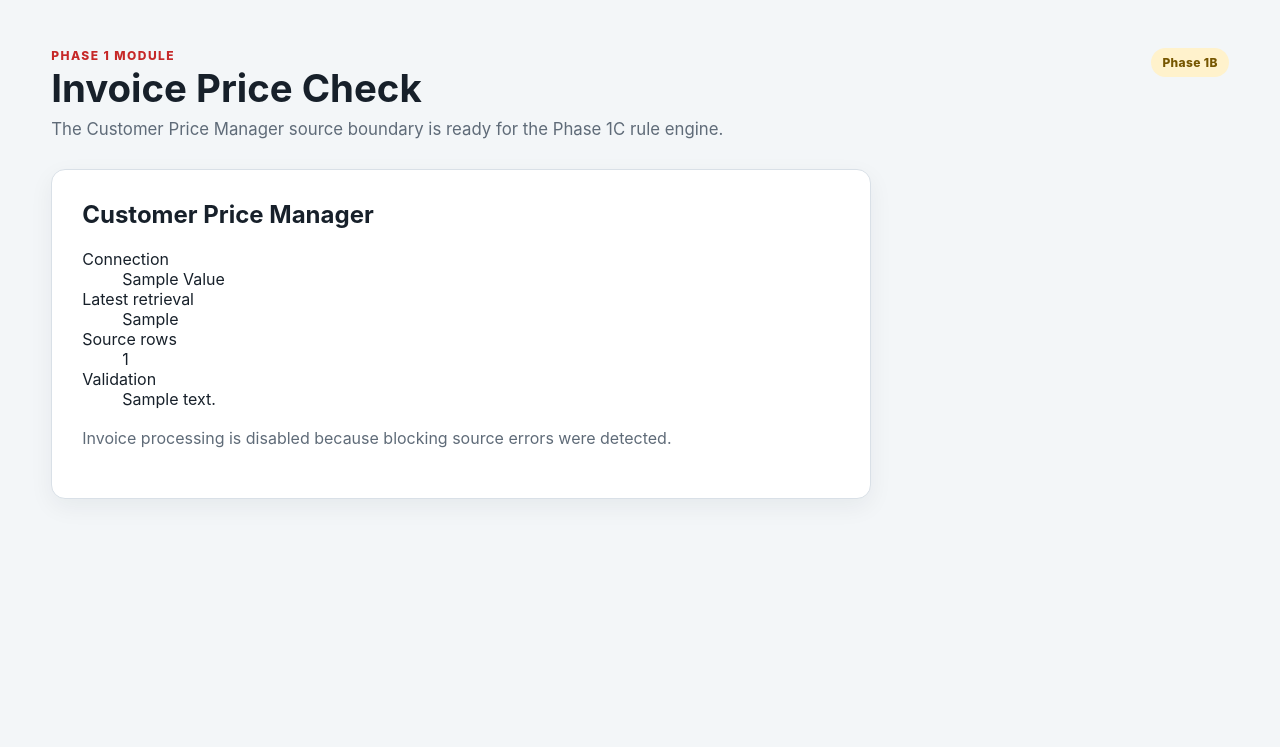
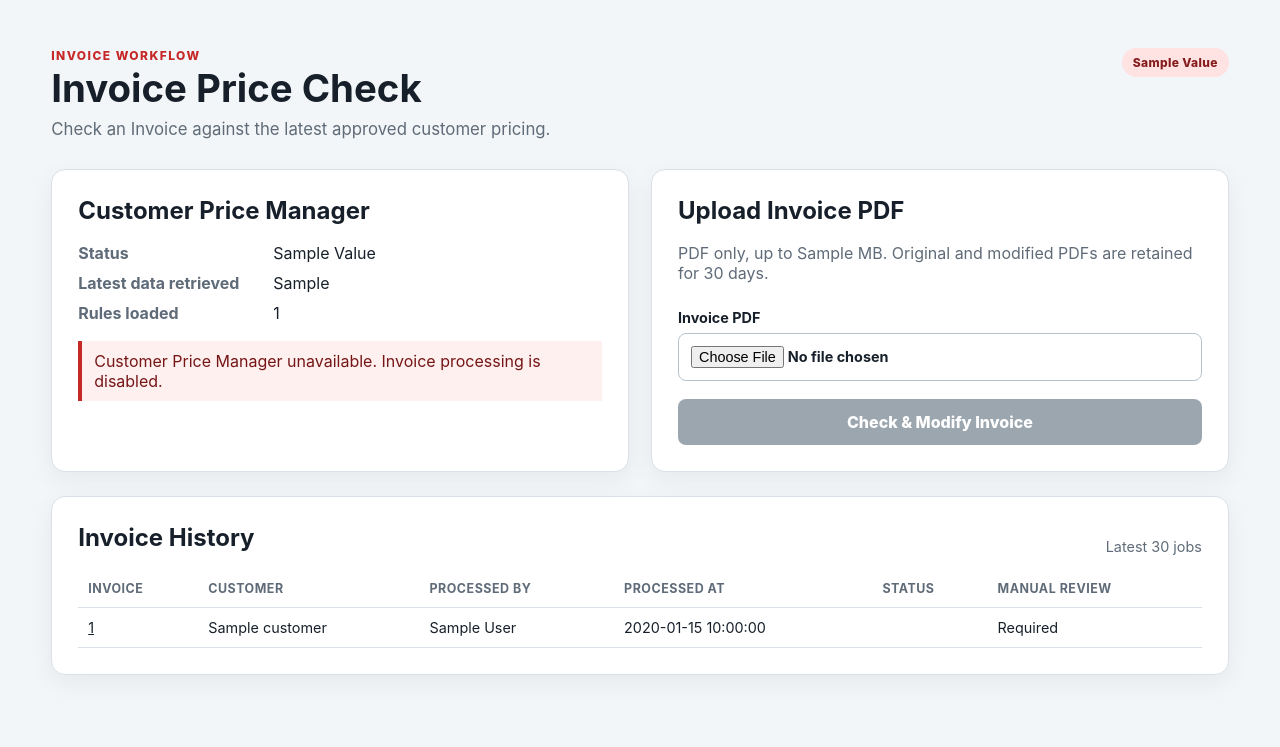
Before and after one commit to BoomUp-git/BoomUp-Work-Platform, a FastAPI app: template app/templates/invoice_price_check.html in a window 1280 px wide. Shown: the part 68-815 px from the top of the page. Before the commit the page ends 567 px from the top, so only its background shows below. Run offline with FastAPI, Linux system fonts and the light colour scheme; the template is opened without the code that fills it: most values are stand-ins (such as "Sample title", 1, 10 or a date in 2020).

Commit message:
feat: add end-to-end invoice price check workflow

```diff
--- a/app/config.py
+++ b/app/config.py
@@ -42,6 +42,9 @@ class Settings:
     google_service_account_file: str | None = None
     google_customer_price_spreadsheet_id: str = ""
     customer_price_cache_ttl_seconds: int = 60
+    invoice_storage_dir: str = "storage/invoices"
+    invoice_max_upload_bytes: int = 20 * 1024 * 1024
+    work_platform_version: str = "development"
 
     @property
     def production(self) -> bool:
@@ -79,4 +82,7 @@ class Settings:
                 "GOOGLE_CUSTOMER_PRICE_SPREADSHEET_ID", ""
             ).strip(),
             customer_price_cache_ttl_seconds=_positive_int("CUSTOMER_PRICE_CACHE_TTL_SECONDS", 60),
+            invoice_storage_dir=os.getenv("INVOICE_STORAGE_DIR", "storage/invoices").strip(),
+            invoice_max_upload_bytes=_positive_int("INVOICE_MAX_UPLOAD_BYTES", 20 * 1024 * 1024),
+            work_platform_version=os.getenv("WORK_PLATFORM_VERSION", "development").strip(),
         )
--- a/app/modules/invoice_price_check/routes.py
+++ b/app/modules/invoice_price_check/routes.py
@@ -1,15 +1,182 @@
-from fastapi import APIRouter, Depends, Request
-from fastapi.responses import HTMLResponse
+from __future__ import annotations
 
-from app.auth.dependencies import current_session
+import json
+import logging
+import secrets
+import subprocess
+from datetime import timedelta
+from decimal import Decimal
+from pathlib import Path
+
+import pymupdf
+from fastapi import APIRouter, Depends, File, Form, HTTPException, Request, UploadFile
+from fastapi.responses import FileResponse, HTMLResponse, RedirectResponse
+from sqlalchemy import desc, select
+from sqlalchemy.orm import Session
+
+from app.auth.dependencies import current_session, get_db
 from app.integrations.customer_price.diagnostics import source_diagnostics
-from app.models import AuthSession
+from app.models import AuthSession, InvoiceJob, InvoiceJobStatus, UserRole, utc_now
+from app.modules.invoice_price_check.rule_engine import VisualIntent
 
 router = APIRouter(prefix="/invoice-price-check")
+log = logging.getLogger(__name__)
+RULE_ENGINE_VERSION = "phase1c-v1"
+RETENTION_DAYS = 30
+
+
+def _storage_root(request: Request) -> Path:
+    root = Path(request.app.state.settings.invoice_storage_dir).resolve()
+    root.mkdir(parents=True, exist_ok=True)
+    return root
+
+
+def _safe_path(root: Path, reference: str) -> Path:
+    path = (root / reference).resolve()
+    if root != path and root not in path.parents:
+        raise HTTPException(status_code=404, detail="File not found")
+    return path
+
+
+def _cleanup_expired(db: Session, root: Path) -> None:
+    jobs = db.scalars(
+        select(InvoiceJob).where(InvoiceJob.retention_expires_at <= utc_now())
+    ).all()
+    changed = False
+    for job in jobs:
+        for reference in (job.original_file_ref, job.output_file_ref):
+            if not reference:
+                continue
+            path = _safe_path(root, reference)
+            if path.is_file():
+                path.unlink()
+            changed = True
+        job.original_file_ref = "expired"
+        job.output_file_ref = None
+    if changed:
+        db.commit()
+
+
+def _visible_jobs(db: Session, session: AuthSession):
+    query = select(InvoiceJob).order_by(desc(InvoiceJob.created_at)).limit(30)
+    if session.user.role is not UserRole.ADMIN:
+        query = query.where(InvoiceJob.operator_id == session.user_id)
+    return db.scalars(query).all()
+
+
+def _job(db: Session, session: AuthSession, job_id: str) -> InvoiceJob:
+    job = db.get(InvoiceJob, job_id)
+    if job is None or (
+        session.user.role is not UserRole.ADMIN and job.operator_id != session.user_id
+    ):
+        raise HTTPException(status_code=404, detail="Invoice job not found")
+    return job
+
+
+def _money(value: Decimal) -> str:
+    return f"${value:.2f}"
+
+
+def _platform_version(request: Request) -> str:
+    configured = request.app.state.settings.work_platform_version
+    if configured != "development":
+        return configured
+    try:
+        completed = subprocess.run(
+            ["git", "rev-parse", "--short", "HEAD"],
+            cwd=Path(__file__).resolve().parents[3],
+            check=True,
+            capture_output=True,
+            text=True,
+            timeout=2,
+        )
+        return completed.stdout.strip()[:64] or "development"
+    except (OSError, subprocess.SubprocessError):
+        return "development"
+
+
+def _discount(value: Decimal | None) -> str:
+    return "-" if value is None else f"{value.normalize():f}%"
+
+
+def _payload(result) -> dict:
+    lines = result.decision.lines
+    return {
+        "accounting": result.accounting.__dict__,
+        "price_changes": [
+            {
+                "sku": line.sku,
+                "original": _money(line.original_price),
+                "final": _money(line.final_price),
+            }
+            for line in lines
+            if line.price_changed
+        ],
+        "carton": [
+            {
+                "sku": line.sku,
+                "price": _money(line.final_price),
+                "changed": line.price_changed,
+                "original": _money(line.original_price),
+            }
+            for line in lines
+            if line.carton
+        ],
+        "discount": [
+            {
+                "sku": line.sku,
+                "original": _discount(line.original_discount),
+                "final": _discount(line.final_discount),
+                "no_discount": VisualIntent.NO_DISCOUNT in line.visual_intents,
+            }
+            for line in lines
+            if VisualIntent.DISCOUNT in line.visual_intents
+            or VisualIntent.NO_DISCOUNT in line.visual_intents
+            or line.discount_changed
+        ],
+        "notes": [
+            {"sku": line.sku, "notes": line.notes} for line in lines if line.notes
+        ],
+        "manual_review": [
+            {
+                "sku": line.sku,
+                "invoice_price": _money(line.original_price),
+                "invoice_discount": _discount(line.original_discount),
+                "matching_rule": line.match_type or line.match_status.value,
+                "reason": line.manual_review_reason,
+                "decision_required": line.decision_required,
+                "candidates": [
+                    {
+                        "price_id": candidate.price_id,
+                        "item_rule": candidate.item_rule,
+                        "match_type": candidate.match_type,
+                        "price": "Blank" if candidate.price is None else _money(candidate.price),
+                        "price_type": candidate.price_type,
+                        "discount": (
+                            "NO DISC"
+                            if candidate.no_discount
+                            else _discount(candidate.discount_value)
+                            if candidate.has_discount
+                            else "Invoice discount retained"
+                        ),
+                    }
+                    for candidate in line.candidates
+                ],
+            }
+            for line in lines
+            if line.manual_review
+        ],
+    }
 
 
 @router.get("", response_class=HTMLResponse)
-def invoice_shell(request: Request, session: AuthSession = Depends(current_session)):
+def invoice_page(
+    request: Request,
+    session: AuthSession = Depends(current_session),
+    db: Session = Depends(get_db),
+):
+    root = _storage_root(request)
+    _cleanup_expired(db, root)
     return request.app.state.templates.TemplateResponse(
         request=request,
         name="invoice_price_check.html",
@@ -17,5 +184,120 @@ def invoice_shell(request: Request, session: AuthSession = Depends(current_sessi
             "user": session.user,
             "session": session,
             "source_health": source_diagnostics(request),
+            "jobs": _visible_jobs(db, session),
+            "max_mb": request.app.state.settings.invoice_max_upload_bytes // (1024 * 1024),
         },
     )
+
+
+@router.post("/process")
+async def process_invoice(
+    request: Request,
+    csrf_token: str = Form(...),
+    invoice_pdf: UploadFile = File(...),
+    session: AuthSession = Depends(current_session),
+    db: Session = Depends(get_db),
+):
+    if not secrets.compare_digest(session.csrf_token, csrf_token):
+        raise HTTPException(status_code=400, detail="Invalid CSRF token")
+    service = request.app.state.invoice_price_check_service
+    if service is None:
+        raise HTTPException(status_code=503, detail="Customer Price Manager unavailable")
+    filename = Path(invoice_pdf.filename or "").name
+    if not filename or Path(filename).suffix.casefold() != ".pdf":
+        raise HTTPException(status_code=400, detail="Upload a PDF file")
+    if invoice_pdf.content_type not in {"application/pdf", "application/octet-stream"}:
+        raise HTTPException(status_code=400, detail="Upload a PDF file")
+
+    job = InvoiceJob(
+        operator_id=session.user_id,
+        original_filename=filename[:255],
+        original_file_ref="pending",
+        rule_engine_version=RULE_ENGINE_VERSION,
+        platform_version=_platform_version(request),
+        status=InvoiceJobStatus.PROCESSING,
+        retention_expires_at=utc_now() + timedelta(days=RETENTION_DAYS),
+    )
+    db.add(job)
+    db.commit()
+    db.refresh(job)
+    root, directory = _storage_root(request), _storage_root(request) / job.id
+    directory.mkdir(mode=0o700)
+    source, output = directory / "original.pdf", directory / "modified.pdf"
+    job.original_file_ref = str(source.relative_to(root))
+    db.commit()
+    try:
+        size = 0
+        with source.open("xb") as handle:
+            while chunk := await invoice_pdf.read(1024 * 1024):
+                size += len(chunk)
+                if size > request.app.state.settings.invoice_max_upload_bytes:
+                    raise ValueError("PDF exceeds the upload size limit")
+                handle.write(chunk)
+        if size < 5 or source.read_bytes()[:5] != b"%PDF-":
+            raise ValueError("File is not a PDF")
+        with pymupdf.open(source) as document:
+            if not document.is_pdf or document.page_count < 1:
+                raise ValueError("PDF structure is invalid")
+
+        result = service.process(source, output)
+        job.invoice_number = result.decision.invoice_number
+        job.customer = result.decision.resolved_customer
+        job.invoice_date = result.decision.invoice_date
+        job.processed_at = utc_now()
+        job.price_retrieved_at = result.source.retrieved_at.replace(tzinfo=None)
+        job.manual_review = bool(result.accounting.manual_review)
+        job.status = (
+            InvoiceJobStatus.MANUAL_REVIEW if job.manual_review else InvoiceJobStatus.SUCCESS
+        )
+        job.output_file_ref = str(output.relative_to(root))
+        job.result_json = json.dumps(_payload(result), separators=(",", ":"))
+        db.commit()
+    except Exception:
+        log.exception("Invoice processing job %s failed", job.id)
+        output.unlink(missing_ok=True)
+        job.status = InvoiceJobStatus.FAILED
+        job.processed_at = utc_now()
+        job.safe_error = (
+            "Invoice processing failed validation. Confirm the PDF and Customer Price Manager "
+            "status, then try again."
+        )
+        db.commit()
+    finally:
+        await invoice_pdf.close()
+    return RedirectResponse(url=f"/invoice-price-check/jobs/{job.id}", status_code=303)
+
+
+@router.get("/jobs/{job_id}", response_class=HTMLResponse)
+def job_result(
+    job_id: str,
+    request: Request,
+    session: AuthSession = Depends(current_session),
+    db: Session = Depends(get_db),
+):
+    job = _job(db, session, job_id)
+    result = json.loads(job.result_json) if job.result_json else None
+    return request.app.state.templates.TemplateResponse(
+        request=request,
+        name="invoice_result.html",
+        context={"user": session.user, "session": session, "job": job, "result": result},
+    )
+
+
+@router.get("/jobs/{job_id}/download")
+def download_invoice(
+    job_id: str,
+    request: Request,
+    session: AuthSession = Depends(current_session),
+    db: Session = Depends(get_db),
+):
+    job = _job(db, session, job_id)
+    if job.status not in {InvoiceJobStatus.SUCCESS, InvoiceJobStatus.MANUAL_REVIEW}:
+        raise HTTPException(status_code=404, detail="Modified Invoice is unavailable")
+    if not job.output_file_ref:
+        raise HTTPException(status_code=404, detail="Modified Invoice has expired")
+    path = _safe_path(_storage_root(request), job.output_file_ref)
+    if not path.is_file():
+        raise HTTPException(status_code=404, detail="Modified Invoice has expired")
+    invoice = job.invoice_number or "invoice"
+    return FileResponse(path, media_type="application/pdf", filename=f"{invoice}-checked.pdf")
--- a/app/static/app.css
+++ b/app/static/app.css
@@ -54,6 +54,38 @@ input:focus, button:focus-visible, a:focus-visible { outline: 3px solid rgba(23,
 .primary-button { border: 0; border-radius: 8px; padding: 13px 16px; background: var(--brand); color: white; font: inherit; font-weight: 800; cursor: pointer; }
 .primary-button:hover { background: var(--brand-dark); }
 .alert { margin-top: 20px; border-left: 4px solid var(--brand); background: #fff0f0; padding: 12px 14px; color: #751515; }
+.panel { background: var(--surface); border: 1px solid var(--line); border-radius: 14px; box-shadow: 0 8px 24px rgba(22, 34, 46, .06); padding: 26px; }
+.panel h2 { margin: 0 0 18px; }
+.workflow-grid, .result-summary-grid { display: grid; grid-template-columns: 1fr 1fr; gap: 22px; margin-bottom: 24px; }
+.summary-list { display: grid; grid-template-columns: minmax(150px, .7fr) 1.3fr; gap: 10px 18px; margin: 0; }
+.summary-list dt { color: var(--muted); font-weight: 700; }
+.summary-list dd { margin: 0; overflow-wrap: anywhere; }
+.source-ok { background: #dff4e5; color: #196332; }
+.source-error, .failed { background: #ffe2e2; color: #861d1d; }
+.inline-alert { margin: 18px 0 0; border-left: 4px solid var(--brand); padding: 10px 12px; background: #fff0f0; color: #751515; }
+.primary-button:disabled { background: #9ca6af; cursor: not-allowed; }
+.processing-status { margin: 0; color: var(--muted); font-weight: 750; }
+.history-panel, .result-section { margin-top: 24px; }
+.section-heading { display: flex; align-items: center; justify-content: space-between; }
+.section-heading span { color: var(--muted); font-size: .9rem; }
+.history-table, .result-table { width: 100%; border-collapse: collapse; font-size: .9rem; }
+.history-table th, .history-table td, .result-table th, .result-table td { padding: 11px 10px; border-bottom: 1px solid var(--line); text-align: left; vertical-align: top; }
+.history-table th, .result-table th { color: var(--muted); font-size: .78rem; text-transform: uppercase; letter-spacing: .04em; }
+.job-status { display: inline-flex; border-radius: 999px; padding: 6px 10px; font-size: .75rem; font-weight: 800; }
+.job-status.success { background: #dff4e5; color: #196332; }
+.job-status.manual_review { background: #fff0c7; color: #745500; }
+.job-status.processing { background: #e4edf7; color: #244b73; }
+.download-row { margin: 24px 0; }
+.button-link { display: inline-block; text-decoration: none; }
+.manual-panel { border-left: 5px solid #d18b00; }
+.manual-item { padding: 18px 0; border-top: 1px solid var(--line); }
+.manual-item:first-of-type { border-top: 0; }
+.manual-item h3 { margin: 0 0 14px; }
+.note-row { padding: 12px 0; border-top: 1px solid var(--line); }
+.note-row p { margin: 5px 0 0; }
+.failure-panel { max-width: 760px; border-left: 5px solid var(--brand); }
+.back-link { margin-top: 28px; }
+.text-link, .back-link a { color: #174f78; font-weight: 750; }
 
 @media (max-width: 1100px) {
   .card-grid { gap: 14px; }
--- /dev/null
+++ b/app/static/invoice.js
@@ -0,0 +1,10 @@
+const form = document.getElementById("invoice-process-form");
+if (form) {
+  form.addEventListener("submit", () => {
+    const button = document.getElementById("process-button");
+    const status = document.getElementById("processing-status");
+    button.disabled = true;
+    button.textContent = "Processing...";
+    status.hidden = false;
+  });
+}
--- a/app/templates/dashboard.html
+++ b/app/templates/dashboard.html
@@ -12,7 +12,7 @@
 
 <section class="card-grid" aria-label="Business systems">
   <article class="system-card primary-card">
-    <div class="card-topline"><span class="status available-soon">Available Soon</span></div>
+    <div class="card-topline"><span class="status source-ok">Available</span></div>
     <h2>Invoice Price Check</h2>
     <p>Check customer invoices against current approved pricing.</p>
     <a class="card-action" href="/invoice-price-check">Open Invoice Price Check</a>
--- a/app/templates/invoice_price_check.html
+++ b/app/templates/invoice_price_check.html
@@ -2,27 +2,13 @@
 {% block title %}Invoice Price Check | BoomUp Work Platform{% endblock %}
 {% block content %}
 <section class="page-heading">
-  <div>
-    <div class="eyebrow">Phase 1 module</div>
-    <h1>Invoice Price Check</h1>
-    <p>The Customer Price Manager source boundary is ready for the Phase 1C rule engine.</p>
-  </div>
-  <span class="status available-soon">Phase 1B</span>
+  <div><div class="eyebrow">Invoice workflow</div><h1>Invoice Price Check</h1><p>Check an Invoice against the latest approved customer pricing.</p></div>
+  <span class="status {{ 'source-ok' if source_health.state.value == 'connected' and not source_health.blocking_count else 'source-error' }}">{{ source_health.state.value|title }}</span>
 </section>
-<section class="placeholder-panel">
-  <h2>Customer Price Manager</h2>
-  <dl>
-    <dt>Connection</dt><dd>{{ source_health.state.value | title }}</dd>
-    <dt>Latest retrieval</dt><dd>{{ source_health.latest_retrieval or "Not available" }}</dd>
-    <dt>Source rows</dt><dd>{{ source_health.row_count if source_health.row_count is not none else "Not available" }}</dd>
-    <dt>Validation</dt><dd>{{ source_health.message }}</dd>
-  </dl>
-  {% if source_health.state.value == "unavailable" %}
-  <p>Invoice processing is disabled until the authoritative source is available.</p>
-  {% elif source_health.blocking_count %}
-  <p>Invoice processing is disabled because blocking source errors were detected.</p>
-  {% else %}
-  <p>Read-only source retrieval is healthy. Invoice matching remains intentionally unavailable until Phase 1C.</p>
-  {% endif %}
+<section class="workflow-grid">
+  <article class="panel source-panel"><h2>Customer Price Manager</h2><dl class="summary-list"><dt>Status</dt><dd>{{ source_health.state.value|title }}</dd><dt>Latest data retrieved</dt><dd>{{ source_health.latest_retrieval or "Not available" }}</dd><dt>Rules loaded</dt><dd>{{ source_health.row_count if source_health.row_count is not none else "Not available" }}</dd></dl>{% if source_health.state.value != 'connected' or source_health.blocking_count %}<p class="inline-alert">Customer Price Manager unavailable. Invoice processing is disabled.</p>{% endif %}</article>
+  <article class="panel upload-panel"><h2>Upload Invoice PDF</h2><p class="muted">PDF only, up to {{ max_mb }} MB. Original and modified PDFs are retained for 30 days.</p><form id="invoice-process-form" method="post" action="/invoice-price-check/process" enctype="multipart/form-data" class="stack-form"><input type="hidden" name="csrf_token" value="{{ session.csrf_token }}"><label>Invoice PDF<input type="file" name="invoice_pdf" accept="application/pdf,.pdf" required></label><button id="process-button" class="primary-button" type="submit" {% if source_health.state.value != 'connected' or source_health.blocking_count %}disabled{% endif %}>Check &amp; Modify Invoice</button><p id="processing-status" class="processing-status" hidden>Processing Invoice...</p></form></article>
 </section>
+<section class="panel history-panel"><div class="section-heading"><h2>Invoice History</h2><span>Latest 30 jobs</span></div>{% if jobs %}<table class="history-table"><thead><tr><th>Invoice</th><th>Customer</th><th>Processed By</th><th>Processed At</th><th>Status</th><th>Manual Review</th></tr></thead><tbody>{% for job in jobs %}<tr><td><a href="/invoice-price-check/jobs/{{ job.id }}">{{ job.invoice_number or job.original_filename }}</a></td><td>{{ job.customer or "Pending" }}</td><td>{{ job.operator.display_name }}</td><td>{{ job.processed_at or job.created_at }}</td><td><span class="job-status {{ job.status.value }}">{{ job.status.value|replace('_',' ')|title }}</span></td><td>{{ "Required" if job.manual_review else "" }}</td></tr>{% endfor %}</tbody></table>{% else %}<p class="muted">No Invoice jobs have been processed yet.</p>{% endif %}</section>
+<script src="/static/invoice.js" defer></script>
 {% endblock %}
```
Also changed, not shown: alembic/versions/20260826_0002_invoice_jobs.py (added, +51 -0 lines), app/models.py (+45 -2 lines), app/pdf/processor.py (+5 -2 lines), app/templates/invoice_result.html (added, +14 -0 lines), tests/conftest.py (+1 -0 lines), tests/test_invoice_workflow.py (added, +186 -0 lines), tests/test_pdf_processor.py (+22 -2 lines), tests/test_roles_and_routes.py (+2 -2 lines), README.md, 1 other file.
